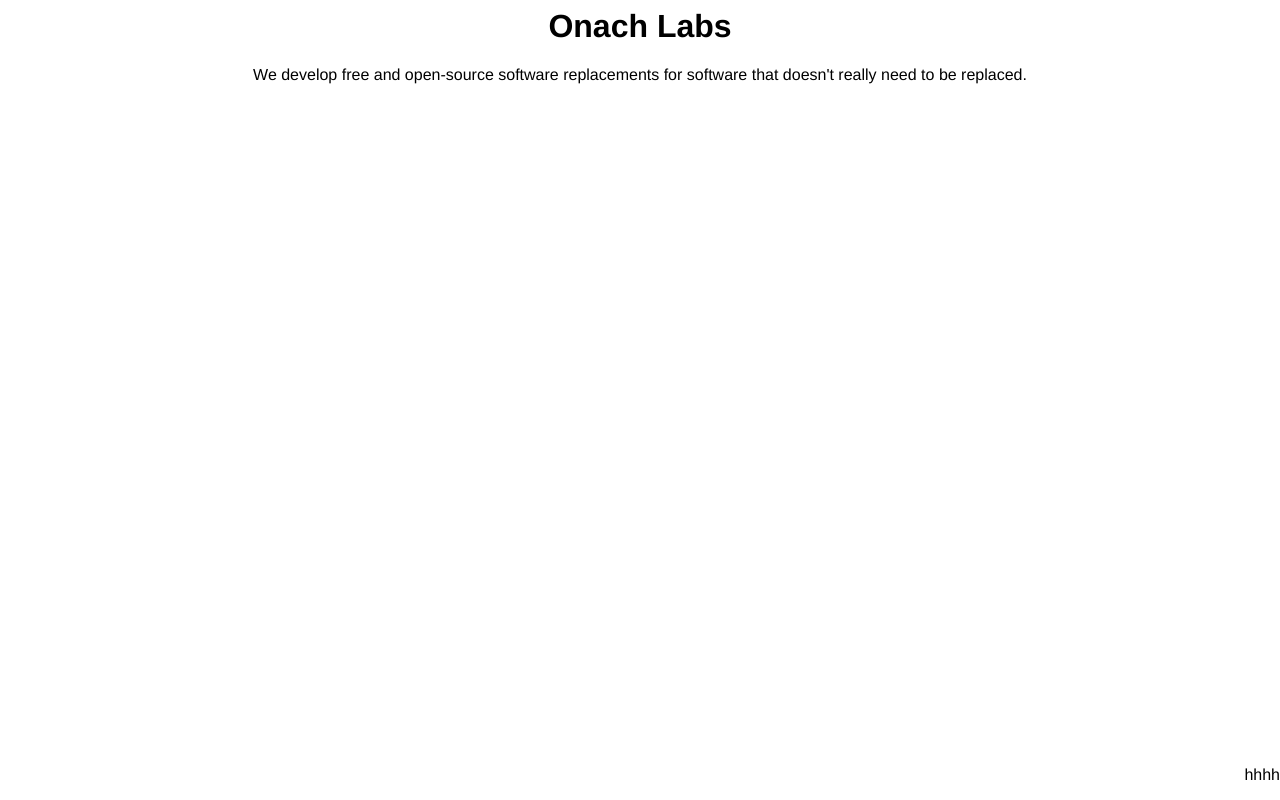
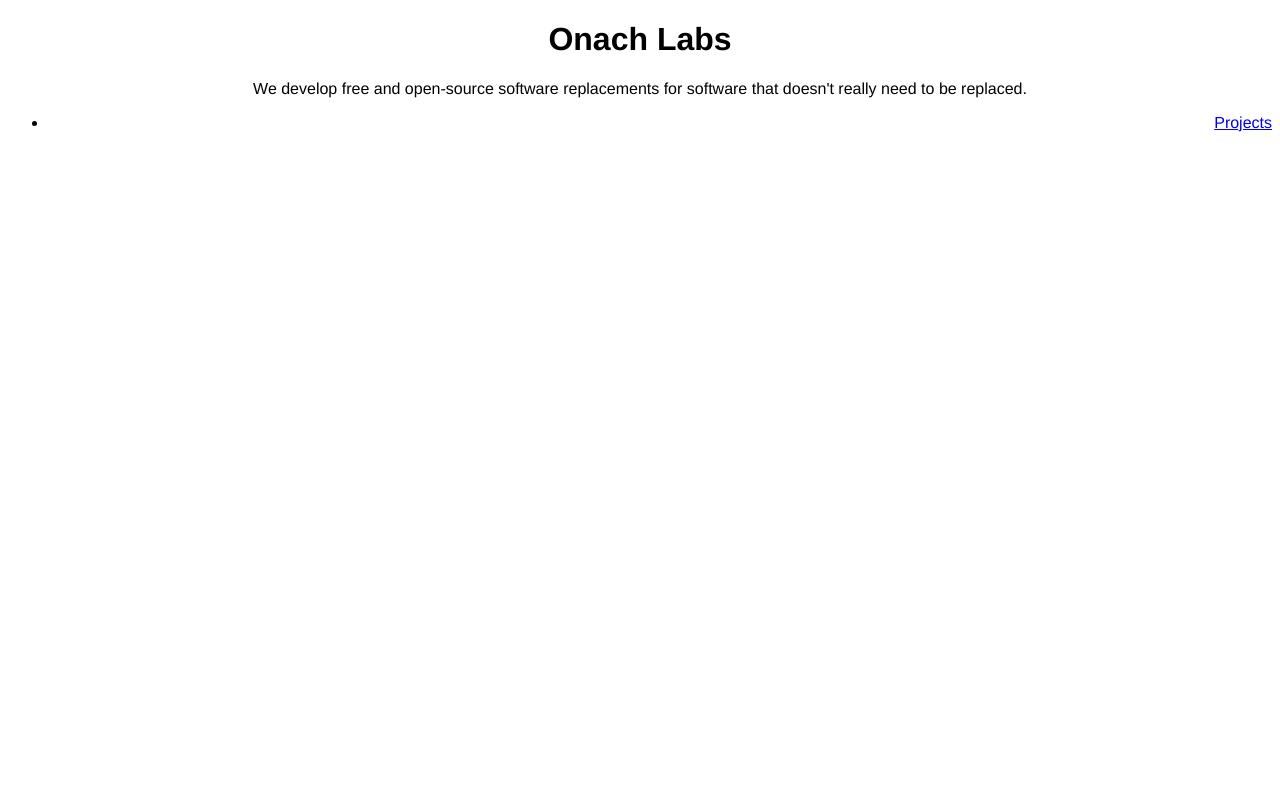
Before and after one commit to onach-labs/onach-labs.github.io, a plain HTML site: page index.html in a window 1280 px wide. Drawn offline with Linux system fonts and the light colour scheme.

Commit message:
Update index.html

```diff
--- a/index.html
+++ b/index.html
@@ -1,4 +1,5 @@
-<html>
+<!DOCTYPE html>
+<html lang="en">
 <head>
   <title>Onach Labs</title>
   <style>
@@ -6,16 +7,18 @@
     font-family: Helvetica;
     text-align: center;
   }
-  .corner {
-    position: absolute;
-    bottom: 0;
-    right: 0;
+  ul {
+  	text-align: right;
   }
   </style>
 </head>
 <body>
   <h1>Onach Labs</h1>
   <p>We develop free and open-source software replacements for software that doesn't really need to be replaced.</p>
-  <p class="corner">hhhh</p>
+  <ul>
+  	<li>
+    	<a href="/projects.html">Projects</a>
+    </li>
+  </ul>
 </body>
 </html>
```
